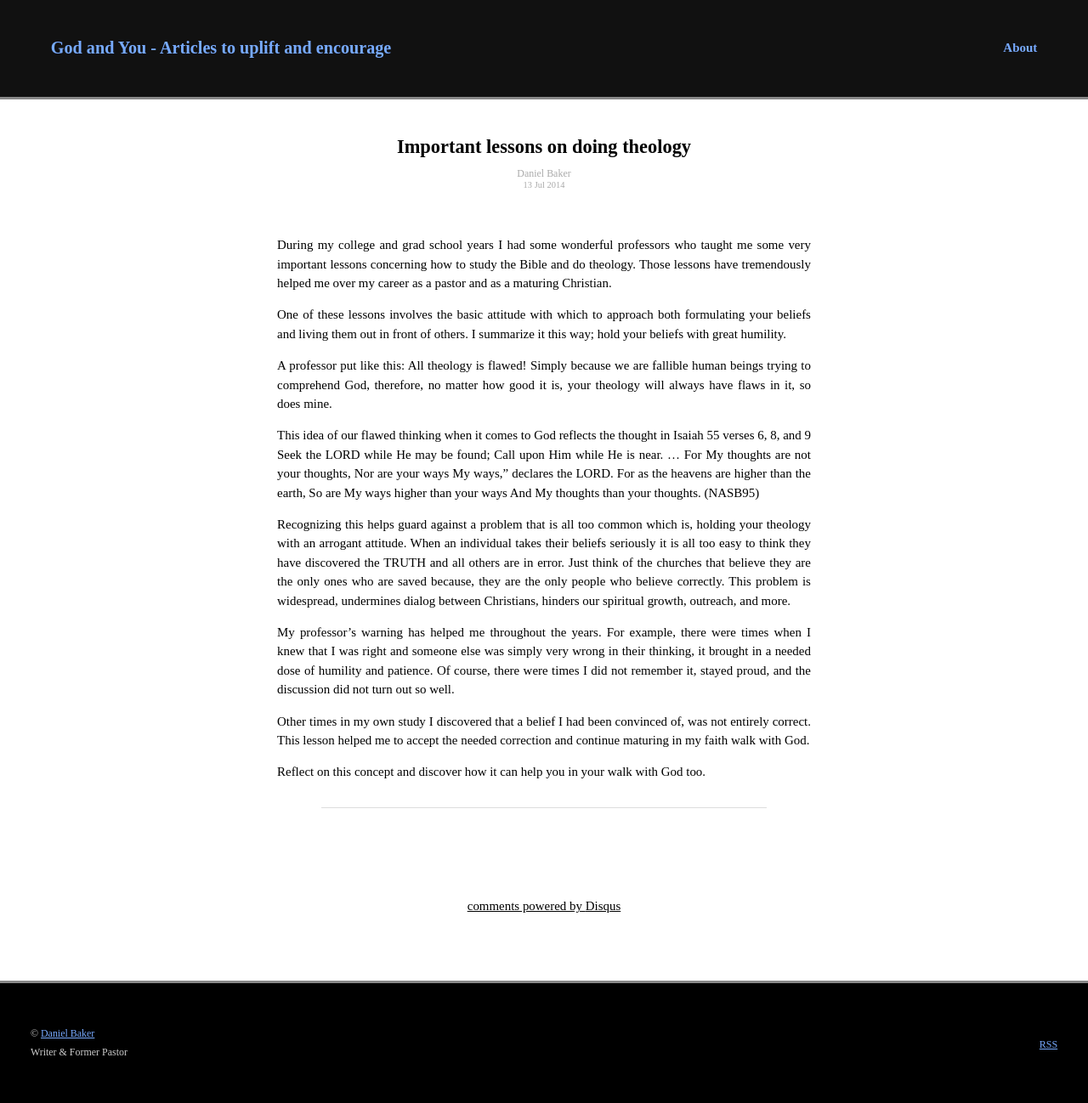
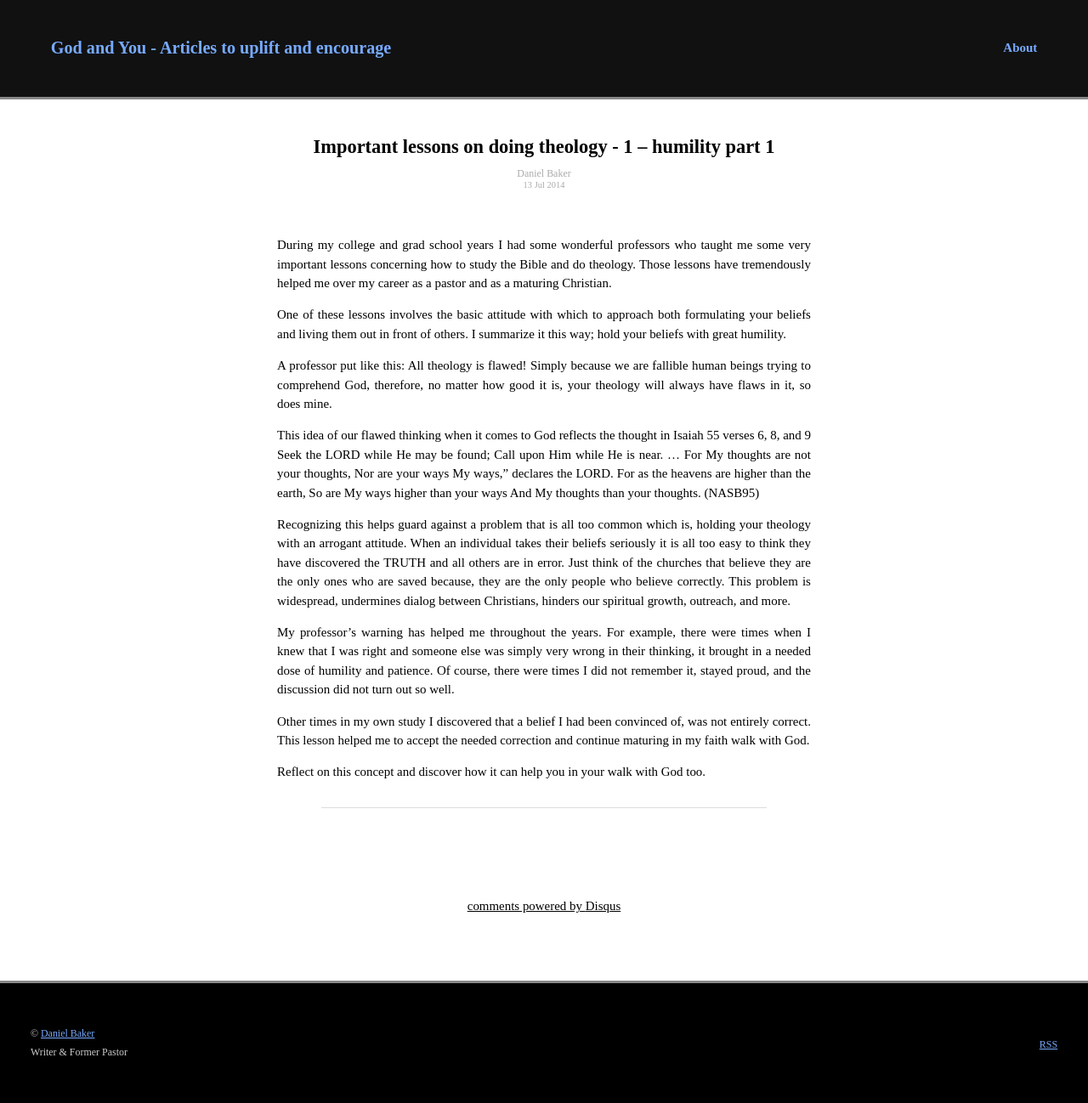
Before and after one commit to dbb1292/dbb1292.github.io, a Jekyll site: the page built from _posts/2014-07-13-Doing-Theology-1-humility-part-1.md, in a window 1280 px wide. Shown: the whole page at 85% size. Built offline with Jekyll 4.4.1, drawn with Linux system fonts in a browser that asks for light colours; some web fonts are replaced; Markdown is read by kramdown in place of the engine named in the settings; comment, search, counter and statistics services are not loaded.

Commit message:
Update 2014-07-13-Doing-Theology-1-humility-part-1.md

```diff
--- a/_posts/2014-07-13-Doing-Theology-1-humility-part-1.md
+++ b/_posts/2014-07-13-Doing-Theology-1-humility-part-1.md
@@ -1,7 +1,7 @@
 ---
 layout: post
 published: true
-title: Important lessons on doing theology  #1 – humility part 1
+title: Important lessons on doing theology - 1 – humility part 1
 category: articles
 tags: Theology, Humility, Growth, Flaws
 author: Daniel Baker
```
